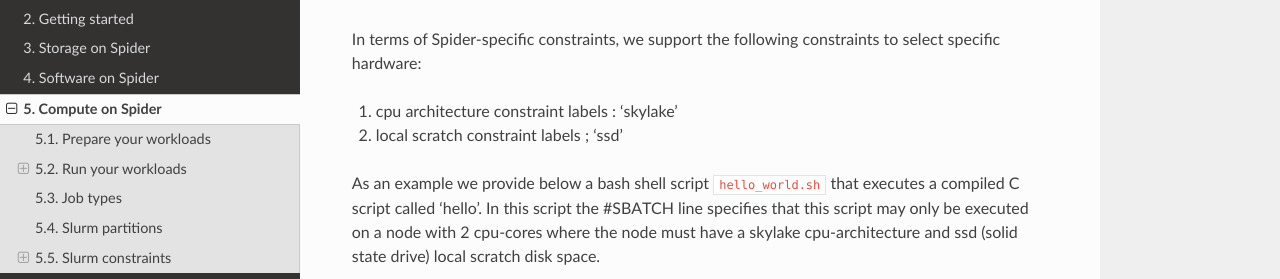
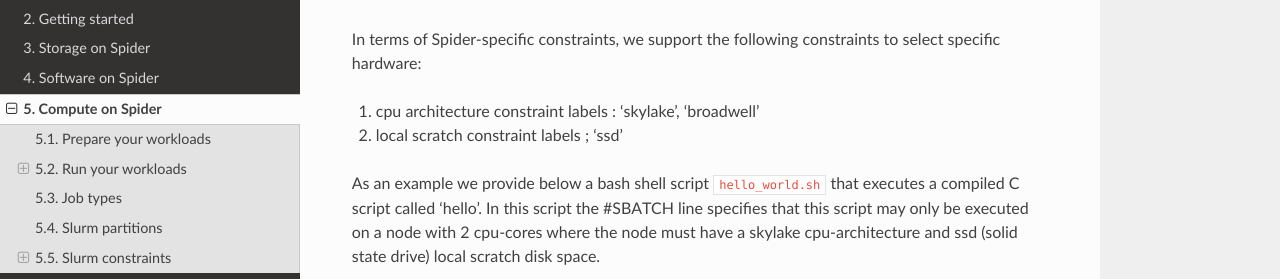
Before and after one commit to sara-nl/spiderdocs, a Sphinx documentation site: the page built from source/Pages/compute_on_spider.rst, in a window 1280 px wide and 900 px high, scrolled down 4304 px. Shown: the part 156-435 px from the top of the window. Built offline with Sphinx 7.4.7 and the Read the Docs theme 2.0.0, drawn with Linux system fonts in a browser that asks for light colours.

Commit message:
Update compute_on_spider.rst

```diff
--- a/source/Pages/compute_on_spider.rst
+++ b/source/Pages/compute_on_spider.rst
@@ -237,7 +237,7 @@ fulfilled before the job can be executed.
 In terms of Spider-specific constraints, we support the following constraints
 to select specific hardware:
 
-1) cpu architecture constraint labels : 'skylake'
+1) cpu architecture constraint labels : 'skylake', 'broadwell'
 
 2) local scratch constraint labels    ; 'ssd'
 
```
